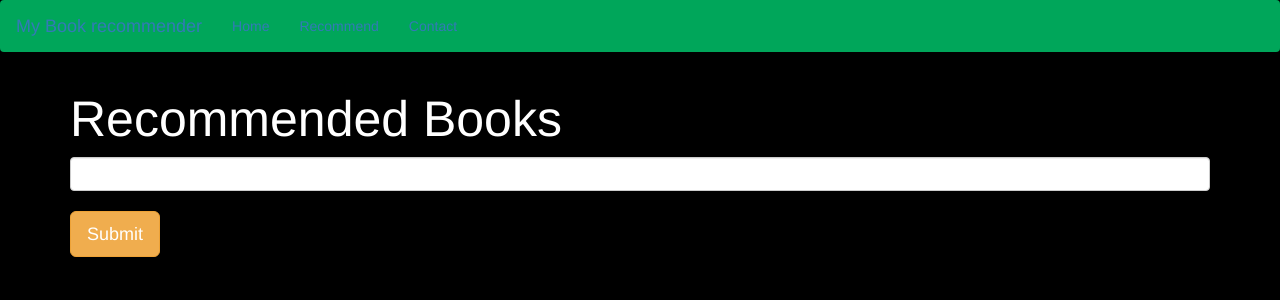
After one commit to Sohaib-akhter04/book-recommender-system, a Flask app: page /recommend in a window 1280 px wide. The commit adds this page. Shown: the top 300 px of the page. Run offline with Flask 3, Linux system fonts and the light colour scheme; parts of the project's set-up code (start-up, migrations or seed data) failed here and were passed over.

Commit message:
working good

```diff
--- a/app.py
+++ b/app.py
@@ -1,10 +1,44 @@
-from flask import Flask,render_template
+from flask import Flask,render_template,request
+import pickle
+import numpy as np
 
+popular_df=pickle.load(open('popular.pkl','rb'))
+pt=pickle.load(open('pt.pkl','rb'))
+books=pickle.load(open('books.pkl','rb'))
+similarity_score=pickle.load(open('similarity_scores.pkl','rb'))
 app=Flask(__name__)
 
 @app.route('/')
 def index():
-    return render_template('index.html')
+    return render_template('index.html' ,
+                           book_name=list(popular_df['Book-Title'].values),
+                           author=list(popular_df['Book-Author'].values),
+                           image=list(popular_df['Image-URL-M'].values),
+                           votes=list(popular_df['num_ratings'].values),
+                           rating=list(popular_df['avg_ratings'].values),
+                           )
+@app.route('/recommend')
+def recommend_ui():
+    return render_template('recommend.html')
+
+@app.route('/recommend_books',methods=['post'])
+def recommend():
+    user_input=request.form.get('user_input')
+    index=np.where(pt.index==user_input)[0][0]
+    similar_items=sorted(list(enumerate(similarity_score[index])),key=lambda x:x[1],reverse=True)[1:6]
+    data=[]
+    for i in similar_items:
+      item=[]
+      print(pt.index[i[0]]) #i[0] me 47 tou uska index agaya or usy humne uska title
+      temp_df=(books[(books['Book-Title']==pt.index[i[0]])])
+      item.extend(list(temp_df.drop_duplicates('Book-Title')['Book-Title'].values))
+      item.extend(list(temp_df.drop_duplicates('Book-Title')['Book-Author'].values))
+      item.extend(list(temp_df.drop_duplicates('Book-Title')['Image-URL-M'].values))
+      data.append(item)
+
+
+    print(data)
+    return render_template('recommend.html', data=data)
 
 if __name__ == '__main__':
     app.run(debug=True)
--- /dev/null
+++ b/templates/recommend.html
@@ -0,0 +1,61 @@
+<!DOCTYPE html>
+<html lang="en">
+
+<head>
+    <meta charset="UTF-8">
+    <meta name="viewport" content="width=device-width, initial-scale=1.0">
+    <title>Book recommender System</title>
+    <!-- Latest compiled and minified CSS -->
+    <link rel="stylesheet" href="https://cdn.jsdelivr.net/npm/bootstrap@3.3.7/dist/css/bootstrap.min.css"
+        integrity="sha384-BVYiiSIFeK1dGmJRAkycuHAHRg32OmUcww7on3RYdg4Va+PmSTsz/K68vbdEjh4u" crossorigin="anonymous">
+</head>
+<style>
+    .text-white {
+        color: white
+    }
+</style>
+
+<body style="background-color: black;">
+    <nav class="navbar" style="background-color: #00a65a">
+        <a class="navbar-brand">My Book recommender</a>
+        <ul class="nav navbar-nav">
+            <li><a href="/">Home</a></li>
+            <li><a href="/recommend">Recommend</a></li>
+            <li><a>Contact</a></li>
+        </ul>
+    </nav>
+    <div class="container">
+        <div class="row">
+            <div class="col-md-12">
+                <h1 class="text-white" style="font-size:50px">Recommended Books</h1>
+                <form action="/recommend_books" method="POST">
+                    <input name="user_input" type="text" class="form-control form-control"><br>
+                    <input type="submit" class="btn btn-lg btn-warning">
+                </form>
+            </div>
+
+
+            {% if data%}
+            {%for i in data %}
+            <div class="col-md-3" style="margin-top: 50px;">
+                <div class="card">
+                    <div class="card-body">
+                        <img src="{{i[2]}}" alt=""
+                            class="card-img-top">
+                        <h4 class="text-white">{{i[0]}}</h4>
+                        <h4 class="text-white">{{i[1]}}</h4>
+
+                    </div>
+                </div>
+            </div>
+            {%endfor%}
+            {% endif %}
+
+
+
+
+        </div>
+    </div>
+</body>
+
+</html>
```
Also changed, not shown: templates/index.html (+20 -4 lines), 5 other files.
